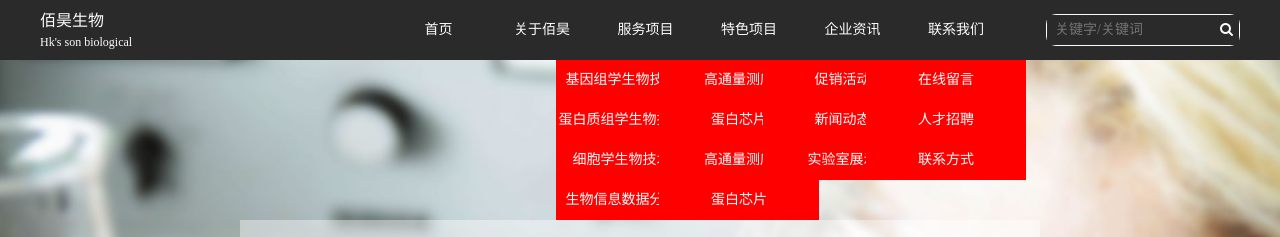
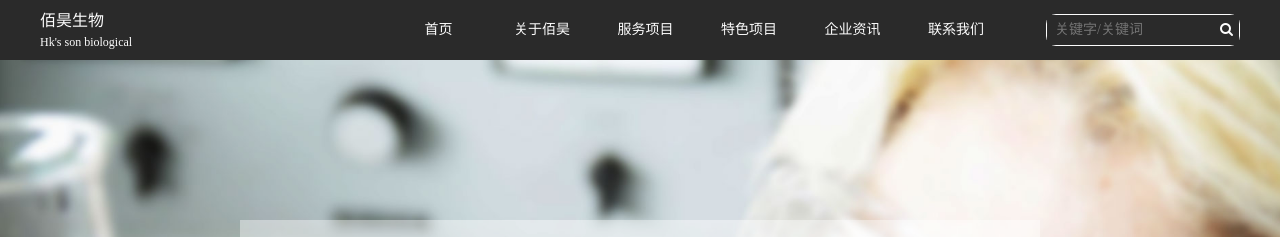
Before and after one commit to honpery/baihaobio, a website built with webpack: page src/index/index.html in a window 1280 px wide. Shown: the top 237 px of the page. Built offline with nearby package versions, Linux system fonts and the light colour scheme.

Commit message:
修复header bug

```diff
--- a/src/public/less/header.less
+++ b/src/public/less/header.less
@@ -88,7 +88,7 @@ nav {
                 width: 8rem;
                 left: -2rem;
                 margin: 0;
-                display: block;
+                // display: block;
                 a {
                     display: block;
                     width: 100%;
```
Also changed, not shown: src/public/css/header.css, src/public/css/public.css.
